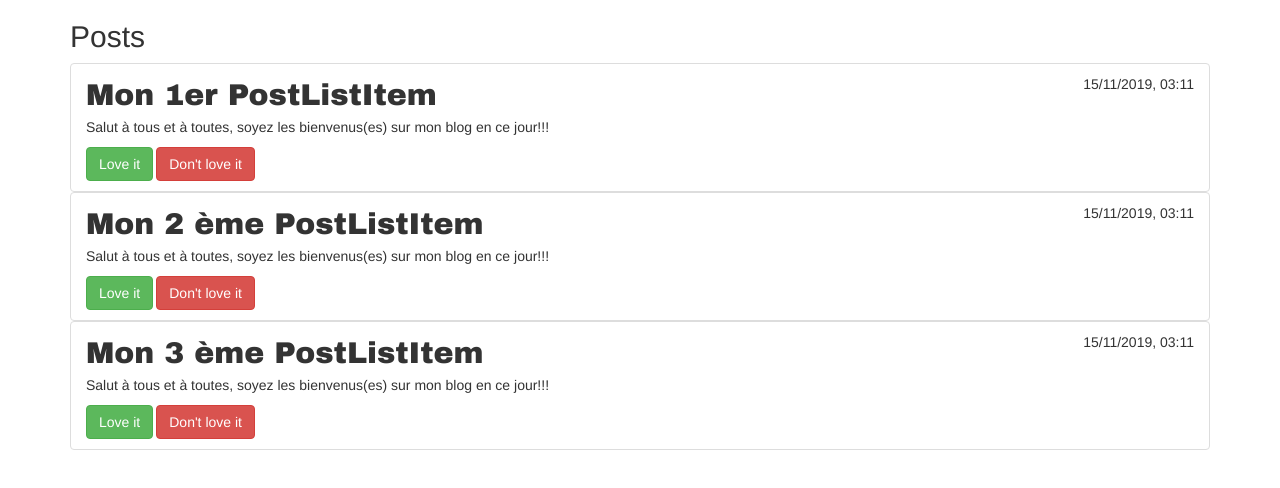
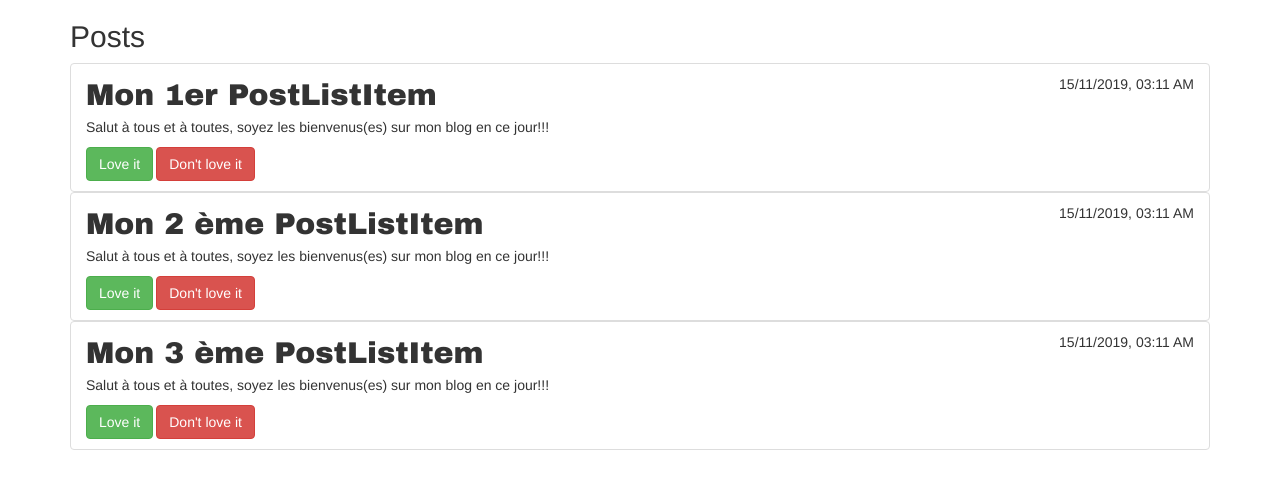
Before and after one commit to ChiracOlivier/MonBlog, an Angular app: page / in a window 1280 px wide. Shown: the top 488 px of the page. Built offline with nearby package versions, Linux system fonts and the light colour scheme.

Commit message:
arranging PostList

```diff
--- a/src/app/PostListItem/PostListItem.component.html
+++ b/src/app/PostListItem/PostListItem.component.html
@@ -4,7 +4,7 @@
 
   <div>
   <span class="exception1">{{potTitle}}</span>
-  <span class="exception2">{{potCreateAt | date : 'dd/mm/yyyy, hh:mm'| uppercase}}</span>
+  <span class="exception2">{{potCreateAt | date : 'dd/mm/yyyy, hh:mm a'| uppercase}}</span>
    </div>
   <div>
     <p>{{potContent}}</p>
```
